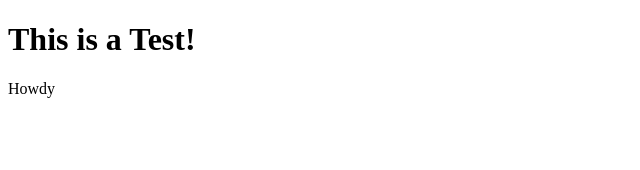
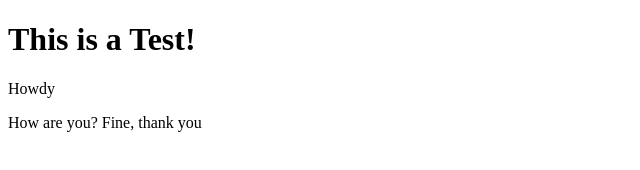
Before and after one commit to DPBoi-NCH/Websites, a website: page public/index.html in a window 1280 px wide. Shown: the whole page, without its empty margins (0-640 px from the left). Drawn offline with Linux system fonts and the light colour scheme.

Commit message:
How are you?

```diff
--- a/public/index.html
+++ b/public/index.html
@@ -6,5 +6,6 @@
     <body>
         <h1>This is a Test!</h1>
         <p>Howdy</p>
+        <p>How are you? Fine, thank you</p>
     </body>
 </html>
```
